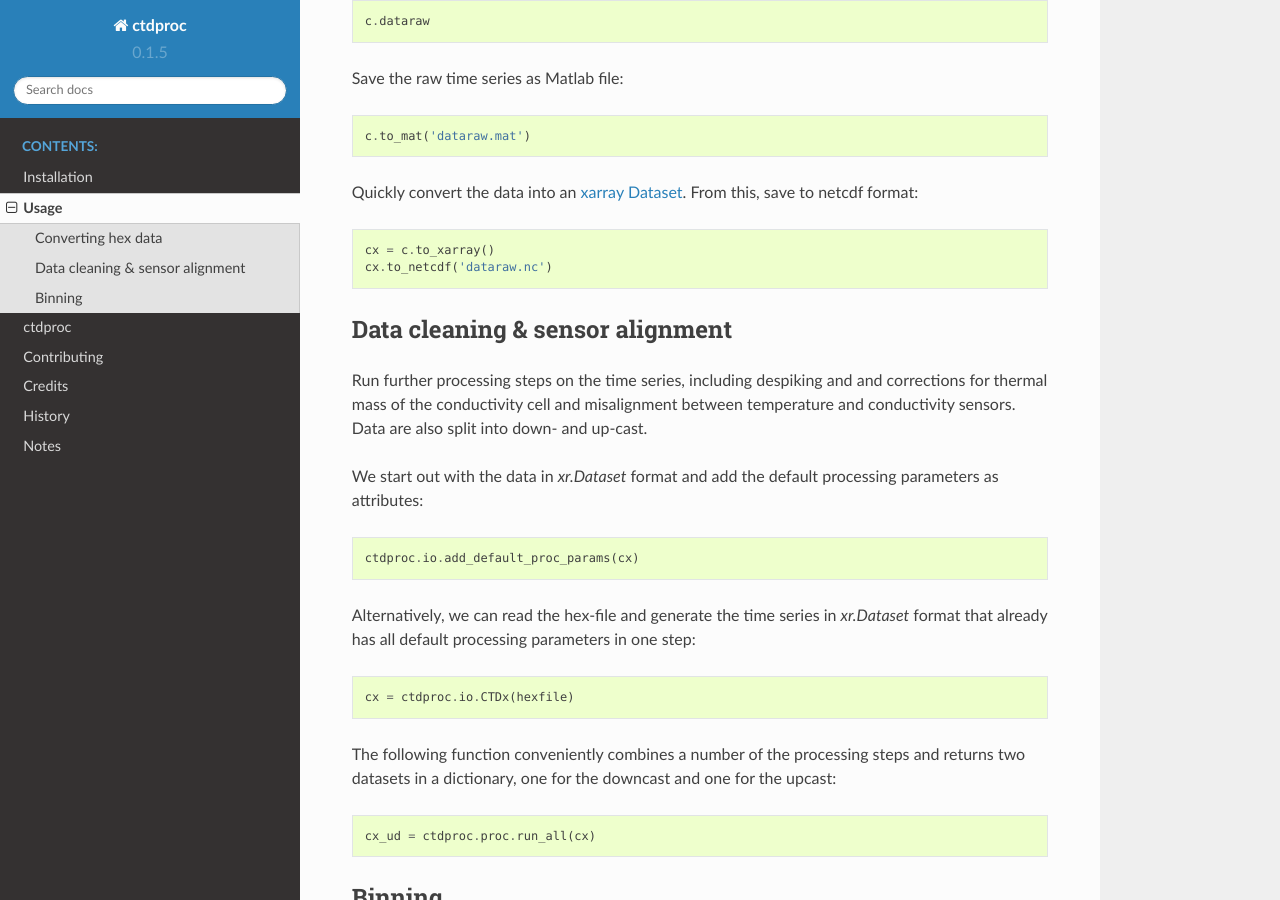
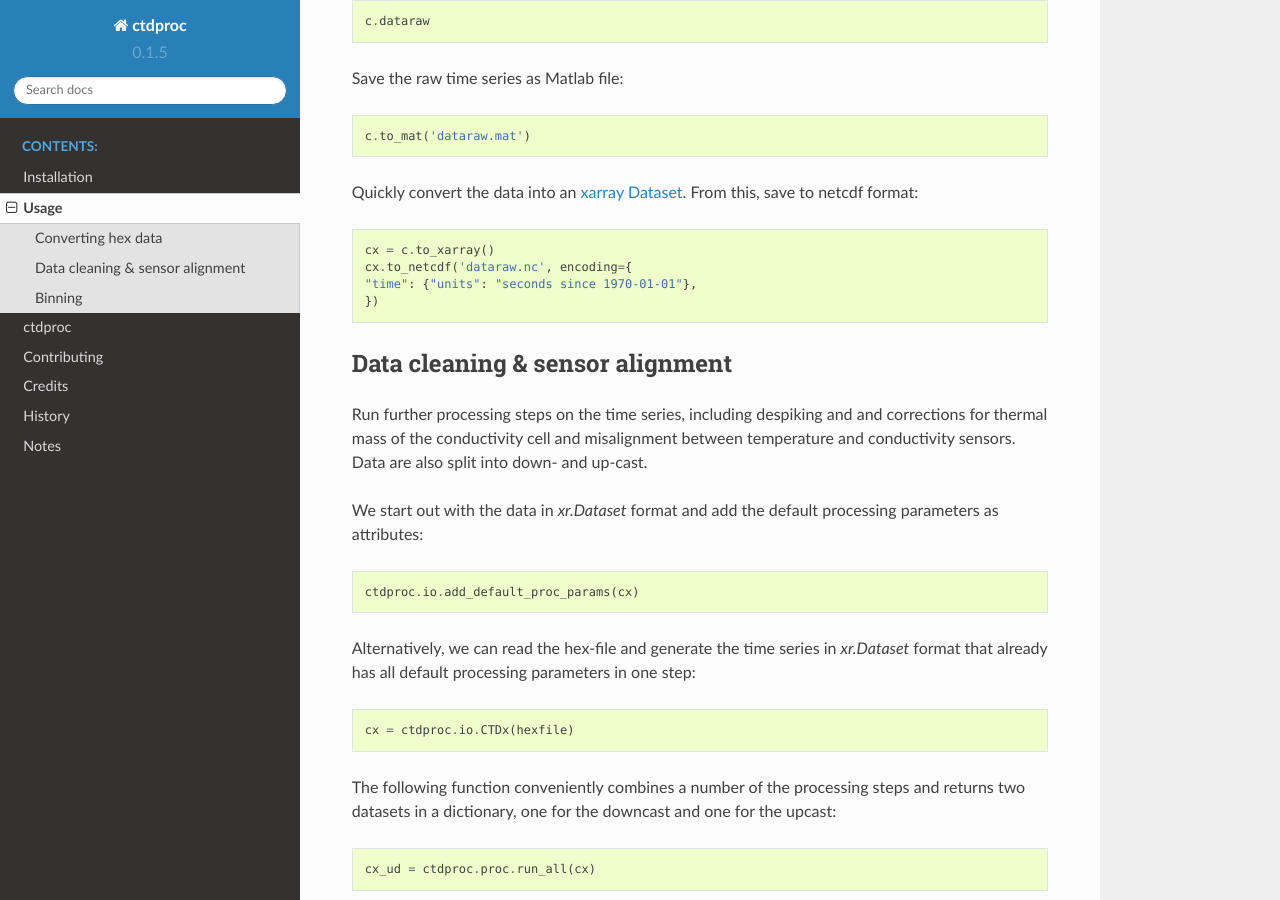
Before and after one commit to gunnarvoet/ctdproc, a Sphinx documentation site: the page built from docs/usage.rst, in a window 1280 px wide and 900 px high, scrolled down 961 px. Built offline with Sphinx 7.4.7 and the Read the Docs theme 2.0.0, drawn with Linux system fonts in a browser that asks for light colours.

Commit message:
update documentation on saving with standard time format

```diff
--- a/docs/usage.rst
+++ b/docs/usage.rst
@@ -38,7 +38,9 @@ Save the raw time series as Matlab file::
 Quickly convert the data into an xarray_ Dataset_. From this, save to netcdf format::
 
     cx = c.to_xarray()
-    cx.to_netcdf('dataraw.nc')
+    cx.to_netcdf('dataraw.nc', encoding={
+    "time": {"units": "seconds since 1970-01-01"},
+    })
 
 .. _xarray: http://xarray.pydata.org/en/stable/
 .. _Dataset: http://xarray.pydata.org/en/stable/data-structures.html#dataset
```
Also changed, not shown: 1 other file.
